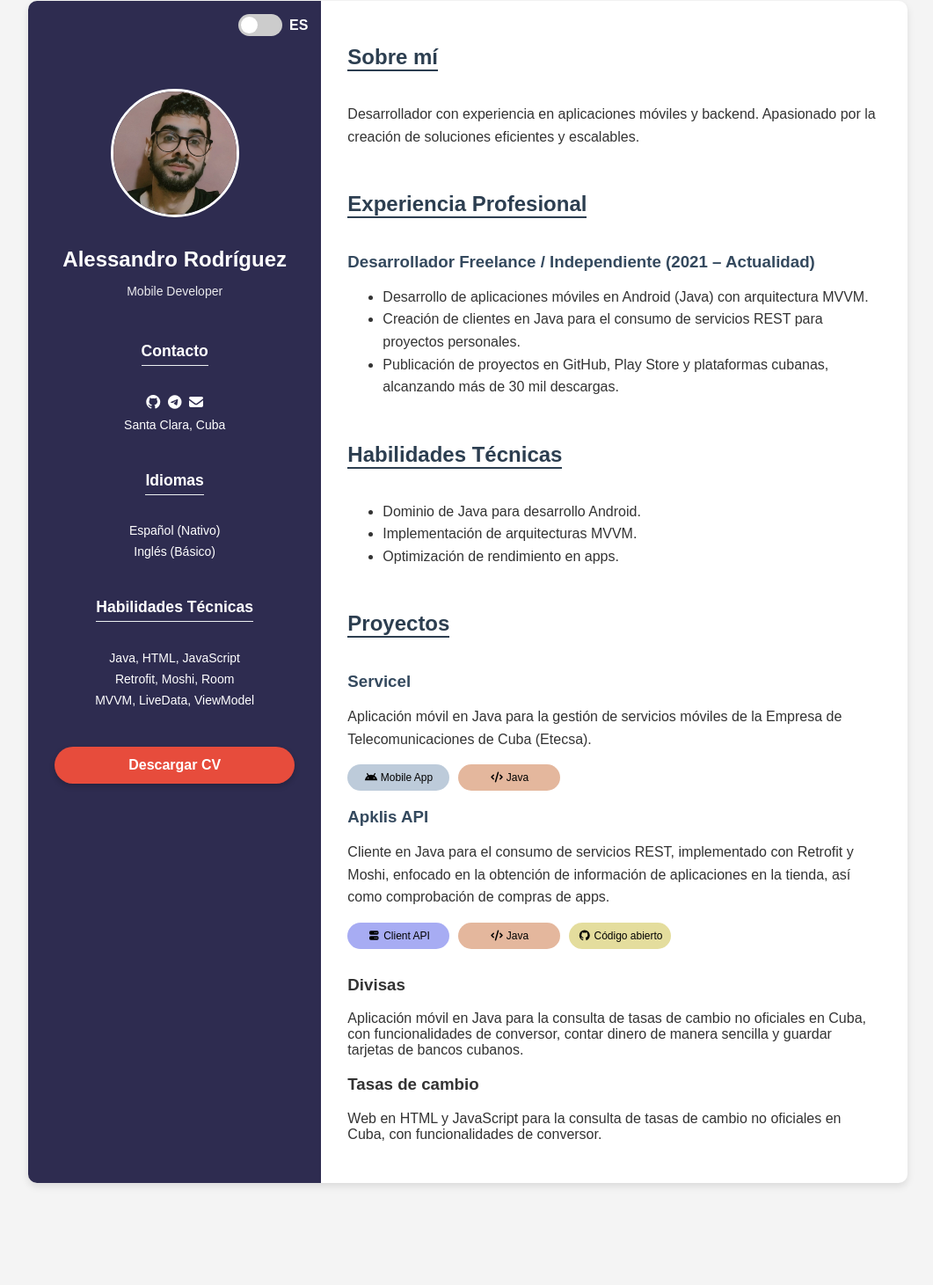
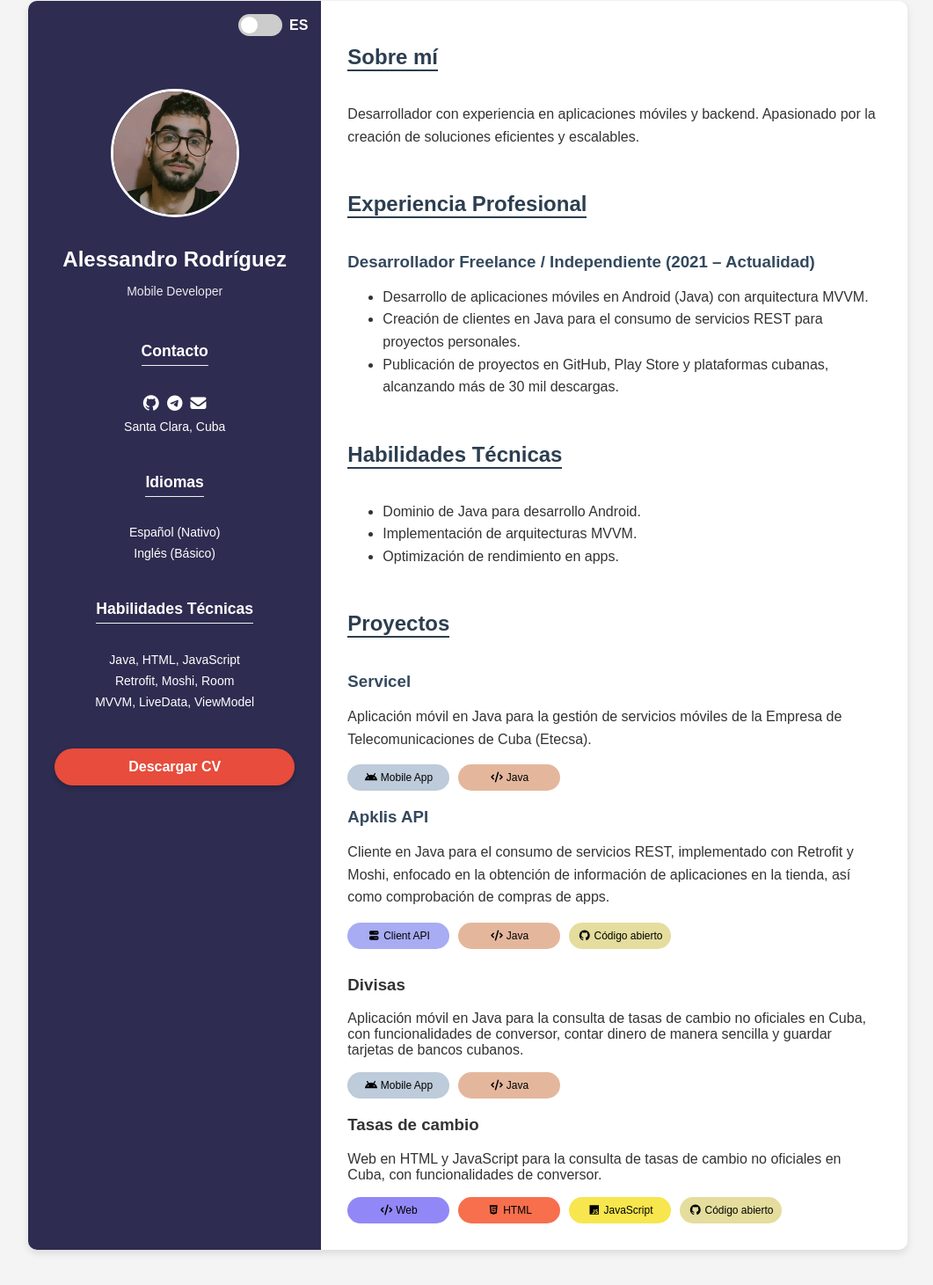
Before and after one commit to alessan2ro/alessan2ro, a plain HTML site: page index.html in a window 1280 px wide. Shown: the part 39-1500 px from the top of the page at 88% size, without its empty margins (108-1169 px from the left). Before the commit the page ends 1424 px from the top, so only its background shows below. Drawn offline with Linux system fonts and the light colour scheme.

Commit message:
added links

```diff
--- a/css/main.css
+++ b/css/main.css
@@ -211,6 +211,43 @@ input:checked + .slider:before {
   border-radius: 25px;
 }
 
+.tag-html {
+  width: 100px;
+  text-align: center;
+  padding: 8px 8px;
+  background-color: #f76f4d;
+  color: #000;
+  text-decoration: none;
+  font-size: 12px;
+  border-radius: 25px;
+}
+
+.tag-js {
+  width: 100px;
+  text-align: center;
+  padding: 8px 8px;
+  background-color: #f7e64d;
+  color: #000;
+  text-decoration: none;
+  font-size: 12px;
+  border-radius: 25px;
+}
+
+.tag-web {
+  width: 100px;
+  text-align: center;
+  padding: 8px 8px;
+  background-color: #9287f7;
+  color: #000;
+  text-decoration: none;
+  font-size: 12px;
+  border-radius: 25px;
+}
+
+.icon-social {
+  font-size: large;
+}
+
 /* =========================
    COLUMNA DERECHA
 ========================= */
--- a/index.html
+++ b/index.html
@@ -64,13 +64,13 @@
         <h3>Contacto</h3>
         <ul>
           <a href="https://github.com/alessan2ro">
-            <i class="fa-brands fa-github"></i
+            <i class="fa-brands fa-github icon-social"></i
           ></a>
           <a href="https://t.me/alessan2ro"
-            ><i class="fa-brands fa-telegram"></i
+            ><i class="fa-brands fa-telegram icon-social"></i
           ></a>
           <a href="mailto:contactoalessan2ro@gmail.com"
-            ><i class="fa-solid fa-envelope"></i
+            ><i class="fa-solid fa-envelope icon-social"></i
           ></a>
 
           <li>Santa Clara, Cuba</li>
@@ -168,12 +168,27 @@
             oficiales en Cuba, con funcionalidades de conversor, contar dinero
             de manera sencilla y guardar tarjetas de bancos cubanos.
           </p>
+             <!--Tags-->
+          <div class="tags">
+            <div class="tag-mobile-app"><i class="fa-brands fa-android"></i> Mobile App</div>
+            <div class="tag-java"><i class="fa-solid fa-code"></i> Java</div>
+          </div>
 
           <h3>Tasas de cambio</h3>
           <p>
             Web en HTML y JavaScript para la consulta de tasas de cambio no
             oficiales en Cuba, con funcionalidades de conversor.
           </p>
+            <!--Tags-->
+          <div class="tags">
+            <div class="tag-web"><i class="fa-solid fa-code"></i> Web</div>
+            <div class="tag-html"><i class="fa-brands fa-html5"></i> HTML</div>
+            <div class="tag-js"><i class="fa-brands fa-js"></i> JavaScript</div>
+            <a href="https://github.com/alessan2ro/tasas-de-cambio" <div class="tag-source-code"><i class="fa-brands fa-github"></i> Código abierto</div></a>
+          </div>
+
+
+
         </div>
         <!--End section main -->
       </div>
```
